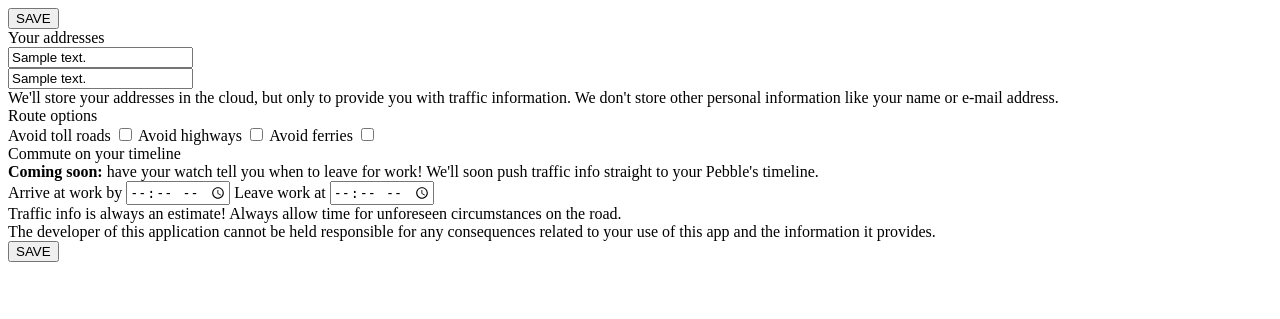
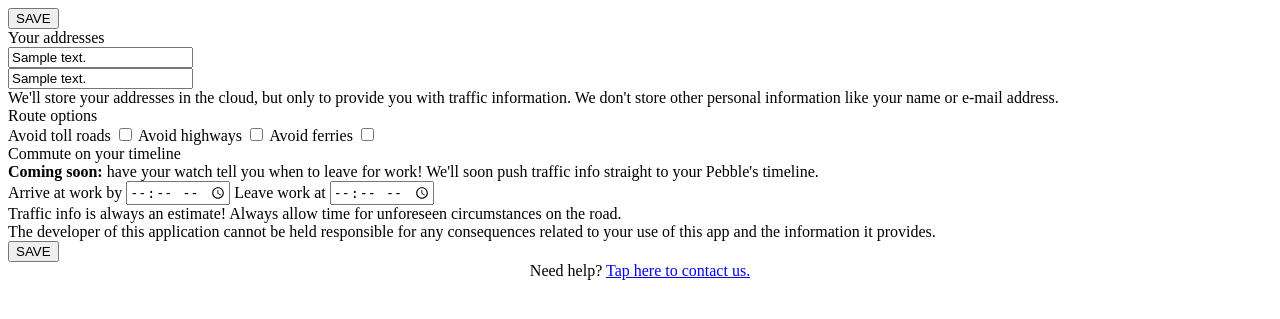
Before and after one commit to DriesOeyen/commute-pebble-gae, a Flask app: template templates/config.html in a window 1280 px wide. Shown: the top 319 px of the page. Run offline with Flask 2, Linux system fonts and the light colour scheme; the template is opened without the code that fills it: most values are stand-ins (such as "Sample title", 1, 10 or a date in 2020); some libraries are stand-ins or nearby versions.

Commit message:
Add link to contact support with account token

```diff
--- a/templates/config.html
+++ b/templates/config.html
@@ -100,6 +100,10 @@
 		</div>
 	</div>
 
+	<div class="item-container" style="text-align: center;">
+		Need help? <a href="mailto:dries@nexworx.com?subject=Commute%20support%20request%20%5B{{ prefill.token_account }}%5D">Tap here to contact us.</a>
+	</div>
+
 	<script type="text/javascript" src="{{ url_for('static', filename='bower_components/pebble-slate/dist/js/slate.min.js') }}"></script>
 	<script type="text/javascript" src="{{ url_for('static', filename='js/config.min.js') }}"></script>
 </body>
```
